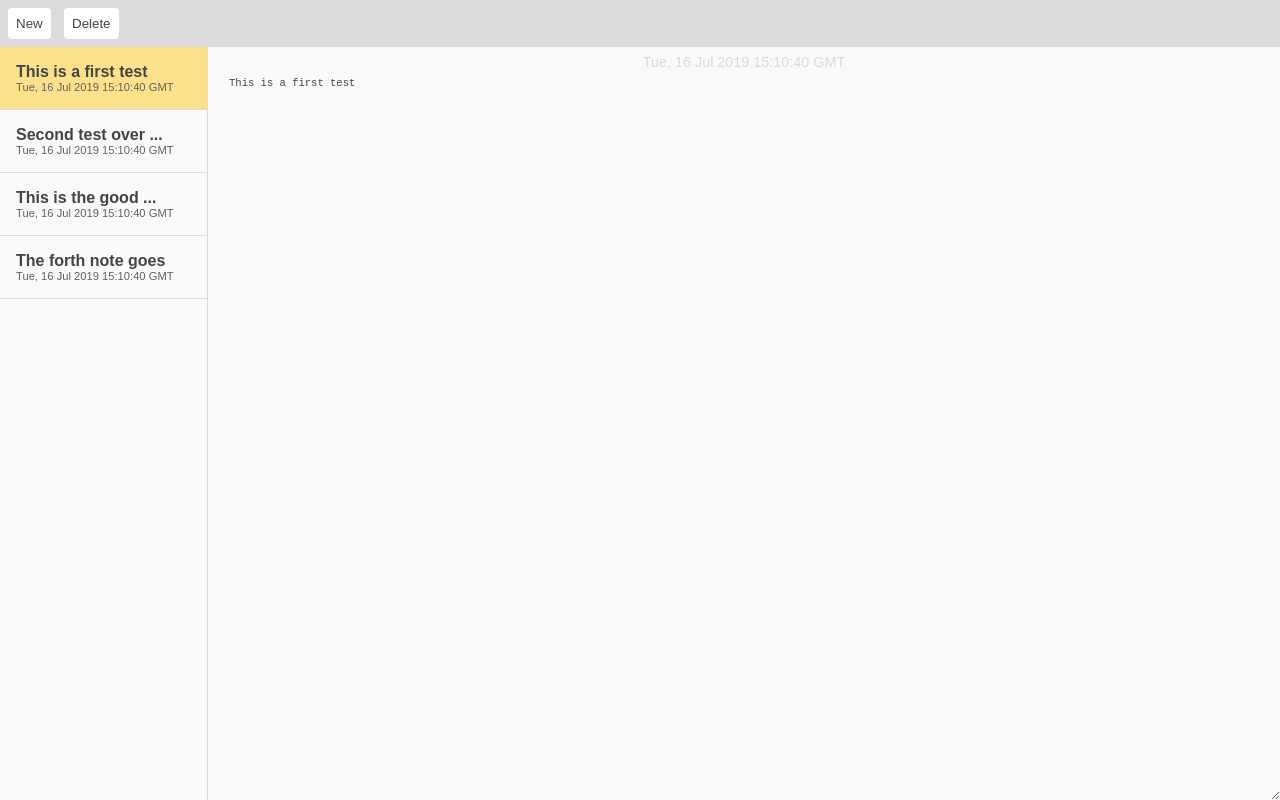
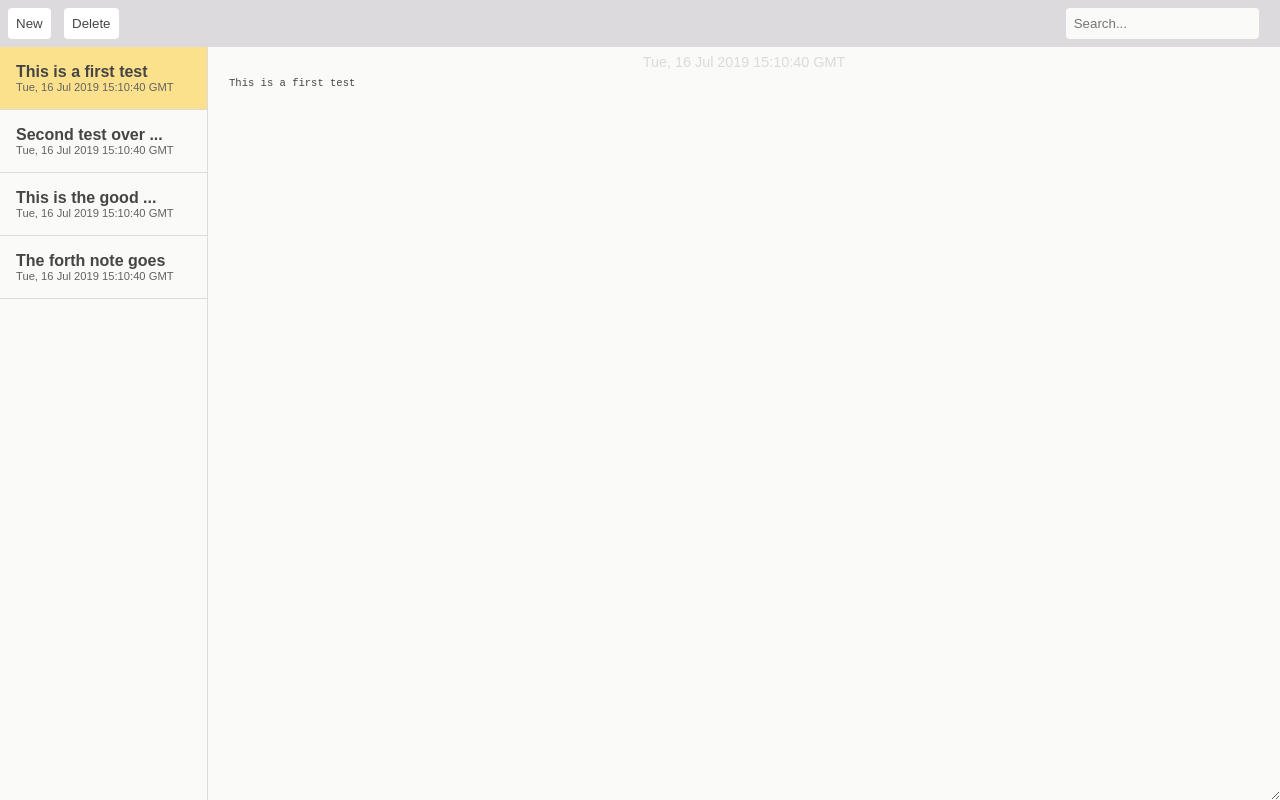
Before and after one commit to tryshank/another-react-notes-app, a React (Create React App) app: page / in a window 1280 px wide. Built offline with nearby package versions, Linux system fonts and the light colour scheme.

Commit message:
Added the ability to search by notes

```diff
--- a/src/components/App.css
+++ b/src/components/App.css
@@ -7,19 +7,13 @@
   color: #454545;
   background-color: #FAFAF8;
 }
-
 #app {
   display: flex;
   flex-direction: column;
   min-height: 100vh;
 }
-.note-container {
-  display: flex;
-  flex: 1;
-}
-.note-list {
-  flex: 0 0 13em;
-  border-right: 1px solid #DCDADC;
+body {
+  font-family: sans-serif;
 }
 .note {
   padding: 1em;
@@ -29,8 +23,9 @@
 .note.active {
   background-color: #FCE18D;
 }
-.note p {
-  margin: 0;
+.note-container {
+  display: flex;
+  flex: 1;
 }
 .note-editor {
   display: flex;
@@ -48,7 +43,16 @@
   width: 100%;
   padding: 0 2em 0 2em;
 }
-
+.note-editor, .note-editor-input {
+  font-size: 0.9em;
+}
+.note-list {
+  flex: 0 0 13em;
+  border-right: 1px solid #DCDADC;
+}
+.note p {
+  margin: 0;
+}
 .note-title {
   background-color: inherit;
   font-weight: bold;
@@ -58,24 +62,21 @@
   background-color: inherit;
   font-size: 0.7em;
 }
-
-body {
-  font-family: sans-serif;
-}
-.note-editor, .note-editor-input {
-  font-size: 0.9em;
-}
-
 .toolbar {
   padding: 0.5em;
   background-color: #DCDADC;
 }
 .toolbar-button {
+  background-color: #FFFFFF;
+}
+.toolbar-button, .toolbar-search {
   padding: inherit;
   border-radius: 0.3em;
   margin-right: 1em;
-  background-color: #FFFFFF;
 }
 .toolbar-button:active {
   background-color: #AAAAAA;
 }
+.toolbar-search {
+  float: right;
+}
--- a/src/components/App.js
+++ b/src/components/App.js
@@ -1,6 +1,7 @@
 import React, { useState } from "react";
 import NoteContainer from "./Note/NoteContainer";
 import Toolbar from "./Toolbar/Toolbar";
+import { transformNotes } from "../helpers/helpers";
 import "./App.css";
 
 const App = props => {
@@ -14,12 +15,12 @@ const App = props => {
   };
 
   const [selectedNoteId, setSelectedNoteId] = useState(1);
+  const [notes, setNotes] = useState(state.notes);
+  const [searchText, setSearchText] = useState("");
 
   const handleClickNote = id => {
     setSelectedNoteId(id);
   };
-
-  const [notes, setNotes] = useState(state.notes);
 
   const handleNoteEditorChange = text => {
     const newNotes = notes.map(note => {
@@ -58,12 +59,35 @@ const App = props => {
     setSelectedNoteId(newSelectedNoteId);
   };
 
+  const handleSearchNote = newSearchText => {
+    const transformedNotes = transformNotes(notes, newSearchText);
+    let newSelectedNoteId = null;
+    if (transformedNotes.length > 0) {
+      const selectedNote = transformedNotes.find(
+        note => note.id === selectedNoteId
+      );
+      if (selectedNote) {
+        newSelectedNoteId = selectedNote.id;
+      } else {
+        newSelectedNoteId = transformedNotes[0].id;
+      }
+    }
+
+    setSearchText(newSearchText);
+    setSelectedNoteId(newSelectedNoteId);
+  };
+
   return (
     <div id="app">
-      <Toolbar onNewNote={handleNewNote} onDeleteNote={handleDeleteNote} />
+      <Toolbar
+        onNewNote={handleNewNote}
+        onDeleteNote={handleDeleteNote}
+        onSearchNote={handleSearchNote}
+      />
       <NoteContainer
         notes={notes}
         selectedNoteId={selectedNoteId}
+        searchText={searchText}
         onClickNote={handleClickNote}
         onNoteEditorChange={handleNoteEditorChange}
       />
--- a/src/components/Note/NoteContainer.js
+++ b/src/components/Note/NoteContainer.js
@@ -13,6 +13,7 @@ const NoteContainer = props => {
         notes={props.notes}
         selectedNoteId={props.selectedNoteId}
         onClickNote={props.onClickNote}
+        searchText={props.searchText}
       />
       <NoteEditor
         selectedNote={selectedNote}
--- a/src/components/Note/NoteList.js
+++ b/src/components/Note/NoteList.js
@@ -1,8 +1,9 @@
 import React from "react";
 import Note from "./Note";
+import { transformNotes } from "../../helpers/helpers";
 
 const NoteList = props => {
-  const noteList = props.notes.map(note => (
+  const noteList = transformNotes(props.notes, props.searchText).map(note => (
     <Note
       key={note.id}
       id={note.id}
--- a/src/components/Toolbar/Toolbar.js
+++ b/src/components/Toolbar/Toolbar.js
@@ -1,6 +1,11 @@
 import React from "react";
 
-const Toolbar = props => (
+const Toolbar = props => {
+  const handleInput = event => {
+    props.onSearchNote(event.target.value);
+  };
+
+  return (
     <div className="toolbar">
       <button className="toolbar-button" onClick={props.onNewNote}>
         New
@@ -8,7 +13,14 @@ const Toolbar = props => (
       <button className="toolbar-button" onClick={props.onDeleteNote}>
         Delete
       </button>
+      <input
+        className="toolbar-search"
+        type="text"
+        placeholder="Search..."
+        onInput={handleInput}
+      />
     </div>
   );
+};
 
 export default Toolbar;
--- a/src/helpers/helpers.js
+++ b/src/helpers/helpers.js
@@ -1,5 +1,5 @@
 export const formatTitle = body => {
-  var maxLength = 20;
+  let maxLength = 20;
   if (body.length > maxLength) {
     return body.substring(0, maxLength - 3) + "...";
   } else if (body.length === 0) {
@@ -9,6 +9,12 @@ export const formatTitle = body => {
   }
 };
 
-export const formatTimestamp = timestamp => {
-  return new Date(timestamp).toUTCString();
-};
+export const formatTimestamp = timestamp => new Date(timestamp).toUTCString();
+
+export const transformNotes = (notes, searchText) =>
+  notes
+    .slice()
+    .sort((a, b) => b.timestamp - a.timestamp)
+    .filter(
+      note => note.body.toLowerCase().indexOf(searchText.toLowerCase()) !== -1
+    );
```
Lines whose indentation alone changed are shown as unchanged.
